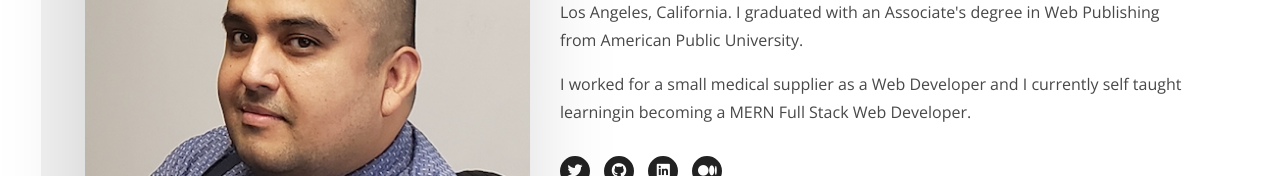
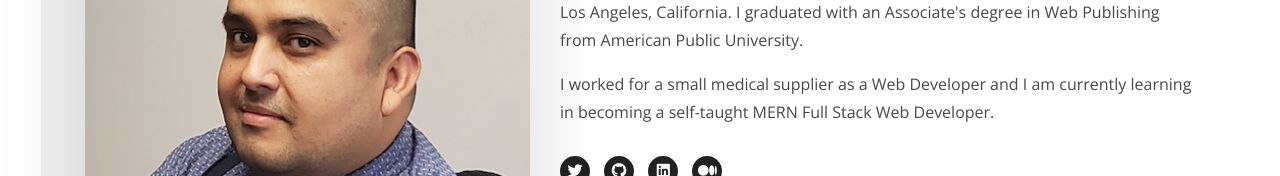
Before and after one commit to marcywebdev/Portfolio2.0, a plain HTML site: page index.html in a window 1280 px wide. Shown: the part 1028-1204 px from the top of the page. Drawn offline with nearby package versions, Linux system fonts and the light colour scheme.

Commit message:
fix typo in about me section

```diff
--- a/index.html
+++ b/index.html
@@ -120,7 +120,7 @@
               <span>Front End Web Developer</span>
             </div>
             <p>My name is <b>Marcelino Jasso</b> and I am a passionate Front End Web Developer from Los Angeles, California. I graduated with an Associate's degree in Web Publishing from American Public University.</p>
-            <p>I worked for a small medical supplier as a Web Developer and I currently self taught learningin becoming a MERN Full Stack Web Developer.</p>
+            <p>I worked for a small medical supplier as a Web Developer and I am currently learning in becoming a self-taught MERN Full Stack Web Developer.</p>
             <!--About Social Icons-->
             <div class="social-icons">
               <a href="https://twitter.com/MarcyWebDev"><i class="fab fa-twitter"></i></a>
```
